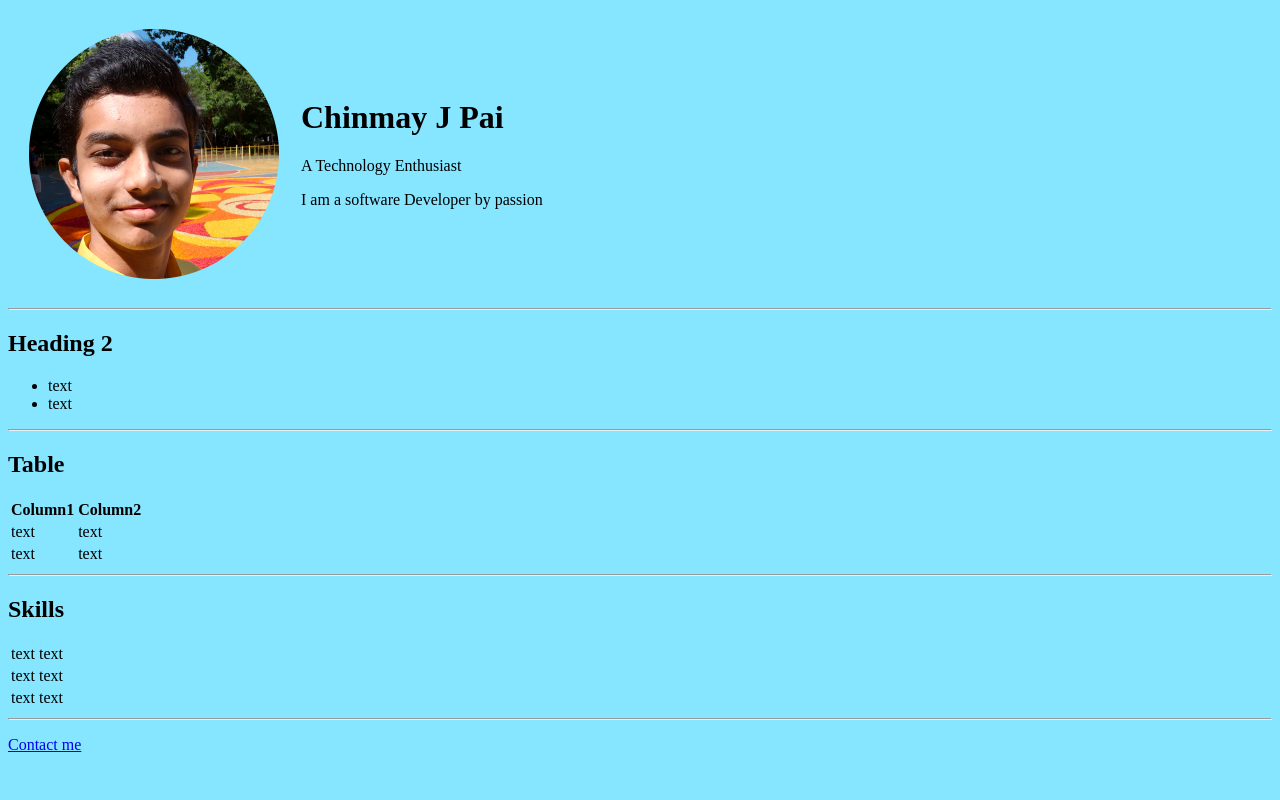
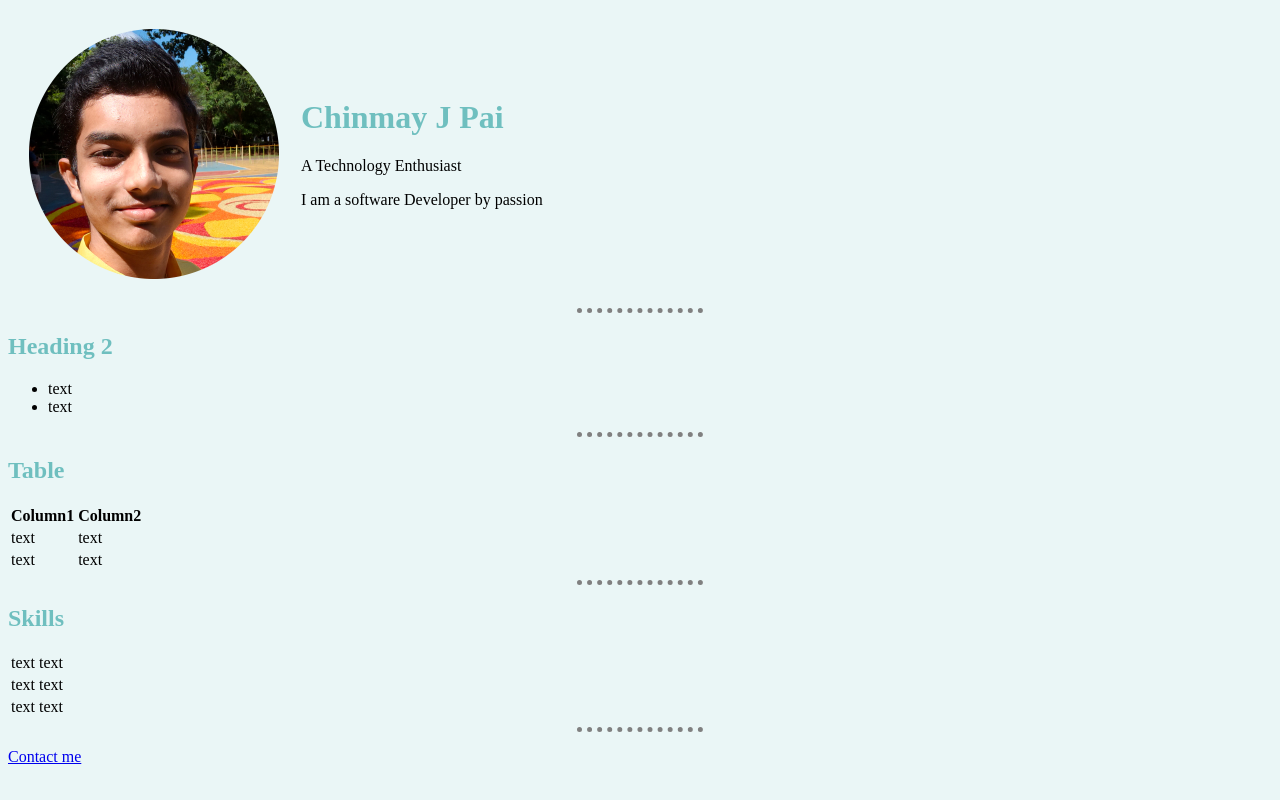
Before and after one commit to chinmay-j-pai/cv, a plain HTML site: page index.html in a window 1280 px wide. Drawn offline with Linux system fonts and the light colour scheme.

Commit message:
updated files

```diff
--- /dev/null
+++ b/css/style.css
@@ -0,0 +1,23 @@
+/* TAG SELECTORS */
+
+body{
+    background-color: #EAF6F6;
+
+}
+
+hr{
+    border-color: grey;
+    border-style: none;
+    border-top-style: dotted;
+    border-width: 5px;
+    width: 10%;
+
+}
+
+h1,h2,h3,h4{
+    color: #6FBFBF;
+}
+
+/* CLASS SELECTORS */
+
+/* ID SELECTORS */
--- a/index.html
+++ b/index.html
@@ -1,9 +1,15 @@
 <html>
-    <head><title>Chinmay's Personel Site</title></head>
-    <body style="background-color: #86E5FF;">
+    <head>
+        <title>Chinmay's Personel Site</title>
+        <meta charset="UTF-8">
+    <meta http-equiv="X-UA-Compatible" content="IE=edge">
+    <meta name="viewport" content="width=device-width, initial-scale=1.0">
+        <link href="css/style.css" rel="stylesheet">
+    </head>
+
         <table cellspacing="20">
             <tr>
-                <td><img src="my_photo-modified.png" alt="chinmay profile pic"></td>
+                <td><img src="img/my_photo-modified.png" alt="chinmay profile pic"></td>
                 <td><h1>Chinmay J Pai</h1>
                 <p>A Technology Enthusiast</p>
             <p>I am a software Developer by passion</p></td>
```
Also changed, not shown: contact_me.html (+3 -1 lines), img/my_photo-modified.png (renamed from my_photo-modified.png), 1 other file.
